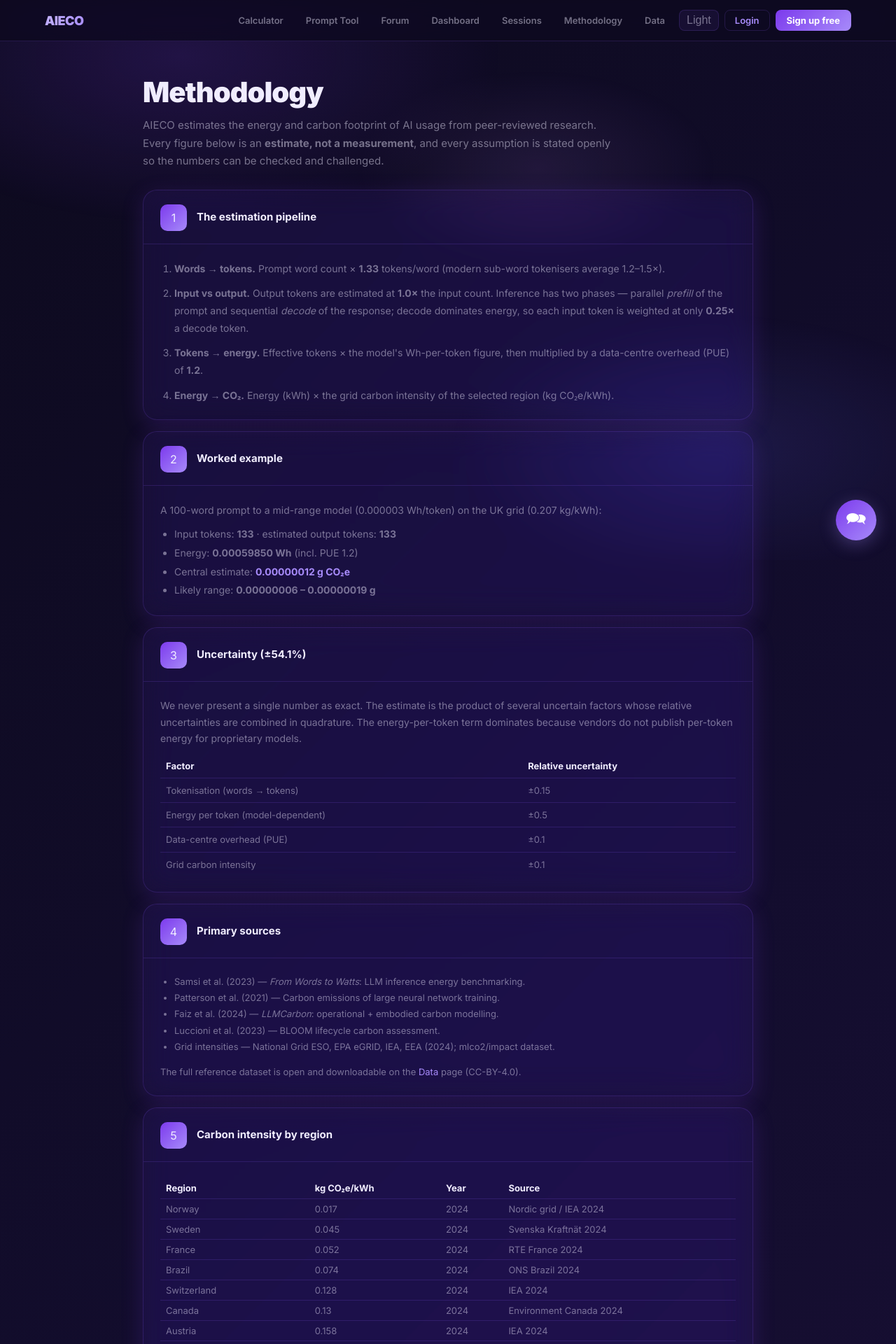
After one commit to Jkxlly/aieco, a Django app: page /methodology/ in a window 1280 px wide. The commit adds this page. Shown: the top 1920 px of the page at 70% size. Run offline with Django 4.2, Linux system fonts and the light colour scheme; data comes from the database, SQL or seed files in the repository.

Commit message:
Add methodology page, open data export, and rigorous emissions model
- methodology.py: single source of truth for all estimation assumptions
- PromptEmissions: input/output token split, PUE overhead, uncertainty bounds
- /methodology page: transparent formulas, sources, uncertainty, live data tables
- /data open dataset: CSV/JSON exports of all reference tables under CC-BY-4.0

Co-Authored-By: Claude Opus 4.8 <noreply@anthropic.com>

```diff
--- a/calculator/templates/calculator/base.html
+++ b/calculator/templates/calculator/base.html
@@ -24,6 +24,8 @@
       <a class="nav-link" href="{% url 'forum_list' %}">Forum</a>
       <a class="nav-link" href="{% url 'dashboard' %}">Dashboard</a>
       <a class="nav-link" href="{% url 'session_list' %}">Sessions</a>
+      <a class="nav-link" href="{% url 'methodology' %}">Methodology</a>
+      <a class="nav-link" href="{% url 'open_data' %}">Data</a>
 
       <!-- Dark / light mode toggle — preference saved to localStorage -->
       <button class="theme-toggle" id="themeToggle" title="Toggle dark / light mode" aria-label="Toggle theme">
--- /dev/null
+++ b/calculator/templates/calculator/methodology.html
@@ -0,0 +1,147 @@
+<!-- methodology.html — public, transparent documentation of the estimation method.
+     Generated from calculator/methodology.py and the live reference tables. -->
+{% extends 'calculator/base.html' %}
+{% block title %}Methodology — AIECO{% endblock %}
+{% block content %}
+<div style="max-width:920px;margin:0 auto;padding:48px 24px 100px;position:relative;z-index:1;">
+
+  <h1 style="font-size:clamp(24px,5vw,40px);font-weight:900;letter-spacing:-1px;margin-bottom:10px;">Methodology</h1>
+  <p style="font-size:15px;line-height:1.7;color:var(--muted);max-width:680px;">
+    AIECO estimates the energy and carbon footprint of AI usage from peer-reviewed
+    research. Every figure below is an <strong>estimate, not a measurement</strong>,
+    and every assumption is stated openly so the numbers can be checked and challenged.
+  </p>
+
+  <!-- ── The pipeline ──────────────────────────────────────────────────── -->
+  <div class="glass-panel" style="margin:28px 0 16px;">
+    <div class="panel-head"><div class="panel-head-icon">1</div><div><h2>The estimation pipeline</h2></div></div>
+    <div class="panel-body" style="font-size:14px;line-height:1.8;color:var(--muted);">
+      <ol style="padding-left:20px;display:flex;flex-direction:column;gap:10px;">
+        <li><strong>Words → tokens.</strong> Prompt word count × <strong>{{ tokens_per_word }}</strong> tokens/word
+            (modern sub-word tokenisers average 1.2–1.5×).</li>
+        <li><strong>Input vs output.</strong> Output tokens are estimated at
+            <strong>{{ output_ratio }}×</strong> the input count. Inference has two phases —
+            parallel <em>prefill</em> of the prompt and sequential <em>decode</em> of the response;
+            decode dominates energy, so each input token is weighted at only
+            <strong>{{ input_energy_weight }}×</strong> a decode token.</li>
+        <li><strong>Tokens → energy.</strong> Effective tokens × the model's Wh-per-token figure,
+            then multiplied by a data-centre overhead (PUE) of <strong>{{ pue }}</strong>.</li>
+        <li><strong>Energy → CO₂.</strong> Energy (kWh) × the grid carbon intensity of the
+            selected region (kg CO₂e/kWh).</li>
+      </ol>
+    </div>
+  </div>
+
+  <!-- ── Worked example ────────────────────────────────────────────────── -->
+  <div class="glass-panel" style="margin-bottom:16px;">
+    <div class="panel-head"><div class="panel-head-icon">2</div><div><h2>Worked example</h2></div></div>
+    <div class="panel-body" style="font-size:14px;line-height:1.9;color:var(--muted);">
+      A 100-word prompt to a mid-range model (0.000003 Wh/token) on the UK grid (0.207 kg/kWh):
+      <ul style="padding-left:20px;margin-top:8px;">
+        <li>Input tokens: <strong>{{ example.input_tokens }}</strong> · estimated output tokens: <strong>{{ example.output_tokens }}</strong></li>
+        <li>Energy: <strong>{{ example.energy_wh|floatformat:8 }} Wh</strong> (incl. PUE {{ example.pue }})</li>
+        <li>Central estimate: <strong style="color:var(--accent);">{{ example.co2_grams|floatformat:8 }} g CO₂e</strong></li>
+        <li>Likely range: <strong>{{ example.co2_grams_low|floatformat:8 }} – {{ example.co2_grams_high|floatformat:8 }} g</strong></li>
+      </ul>
+    </div>
+  </div>
+
+  <!-- ── Uncertainty ───────────────────────────────────────────────────── -->
+  <div class="glass-panel" style="margin-bottom:16px;">
+    <div class="panel-head"><div class="panel-head-icon">3</div><div><h2>Uncertainty (±{{ combined_uncertainty }}%)</h2></div></div>
+    <div class="panel-body" style="font-size:14px;line-height:1.7;color:var(--muted);">
+      <p style="margin-bottom:10px;">
+        We never present a single number as exact. The estimate is the product of several
+        uncertain factors whose relative uncertainties are combined in quadrature. The
+        energy-per-token term dominates because vendors do not publish per-token energy for
+        proprietary models.
+      </p>
+      <table style="width:100%;border-collapse:collapse;font-size:13px;">
+        <thead><tr style="text-align:left;color:var(--text);">
+          <th style="padding:6px 8px;">Factor</th><th style="padding:6px 8px;">Relative uncertainty</th>
+        </tr></thead>
+        <tbody>
+          {% for factor, value in uncertainty.items %}
+          <tr style="border-top:1px solid var(--glass-border);">
+            <td style="padding:6px 8px;">{{ factor }}</td>
+            <td style="padding:6px 8px;">±{{ value }}</td>
+          </tr>
+          {% endfor %}
+        </tbody>
+      </table>
+    </div>
+  </div>
+
+  <!-- ── Sources ───────────────────────────────────────────────────────── -->
+  <div class="glass-panel" style="margin-bottom:16px;">
+    <div class="panel-head"><div class="panel-head-icon">4</div><div><h2>Primary sources</h2></div></div>
+    <div class="panel-body" style="font-size:13px;line-height:1.8;color:var(--muted);">
+      <ul style="padding-left:20px;">
+        <li>Samsi et al. (2023) — <em>From Words to Watts</em>: LLM inference energy benchmarking.</li>
+        <li>Patterson et al. (2021) — Carbon emissions of large neural network training.</li>
+        <li>Faiz et al. (2024) — <em>LLMCarbon</em>: operational + embodied carbon modelling.</li>
+        <li>Luccioni et al. (2023) — BLOOM lifecycle carbon assessment.</li>
+        <li>Grid intensities — National Grid ESO, EPA eGRID, IEA, EEA (2024); mlco2/impact dataset.</li>
+      </ul>
+      <p style="margin-top:12px;">
+        The full reference dataset is open and downloadable on the
+        <a href="{% url 'open_data' %}" style="color:var(--accent);">Data</a> page (CC-BY-4.0).
+      </p>
+    </div>
+  </div>
+
+  <!-- ── Reference data tables ─────────────────────────────────────────── -->
+  <div class="glass-panel" style="margin-bottom:16px;">
+    <div class="panel-head"><div class="panel-head-icon">5</div><div><h2>Carbon intensity by region</h2></div></div>
+    <div class="panel-body" style="overflow-x:auto;">
+      <table style="width:100%;border-collapse:collapse;font-size:13px;color:var(--muted);">
+        <thead><tr style="text-align:left;color:var(--text);">
+          <th style="padding:6px 8px;">Region</th><th style="padding:6px 8px;">kg CO₂e/kWh</th>
+          <th style="padding:6px 8px;">Year</th><th style="padding:6px 8px;">Source</th>
+        </tr></thead>
+        <tbody>
+          {% for r in regions %}
+          <tr style="border-top:1px solid var(--glass-border);">
+            <td style="padding:6px 8px;">{{ r.region_name }}</td>
+            <td style="padding:6px 8px;">{{ r.carbon_intensity_kg_kwh }}</td>
+            <td style="padding:6px 8px;">{{ r.year_recorded }}</td>
+            <td style="padding:6px 8px;">{{ r.source }}</td>
+          </tr>
+          {% endfor %}
+        </tbody>
+      </table>
+    </div>
+  </div>
+
+  <div class="glass-panel" style="margin-bottom:16px;">
+    <div class="panel-head"><div class="panel-head-icon">6</div><div><h2>AI model energy figures</h2></div></div>
+    <div class="panel-body" style="overflow-x:auto;">
+      <table style="width:100%;border-collapse:collapse;font-size:13px;color:var(--muted);">
+        <thead><tr style="text-align:left;color:var(--text);">
+          <th style="padding:6px 8px;">Model</th><th style="padding:6px 8px;">Provider</th>
+          <th style="padding:6px 8px;">Wh/token</th><th style="padding:6px 8px;">Type</th>
+        </tr></thead>
+        <tbody>
+          {% for m in models %}
+          <tr style="border-top:1px solid var(--glass-border);">
+            <td style="padding:6px 8px;">{{ m.model_name }}</td>
+            <td style="padding:6px 8px;">{{ m.provider }}</td>
+            <td style="padding:6px 8px;">{{ m.wh_per_token }}</td>
+            <td style="padding:6px 8px;">{{ m.get_model_type_display }}</td>
+          </tr>
+          {% endfor %}
+        </tbody>
+      </table>
+      <p style="font-size:12px;margin-top:10px;opacity:.7;">
+        Per-token energy for closed models is inferred from comparable open-model benchmarks
+        and is the largest source of uncertainty — treat cross-provider comparisons as indicative.
+      </p>
+    </div>
+  </div>
+
+  <p style="font-size:12px;color:var(--muted);opacity:.6;margin-top:24px;text-align:center;">
+    Found an error or have a better source? Open a discussion on the
+    <a href="{% url 'forum_list' %}" style="color:var(--accent);">forum</a> — corrections are welcome.
+  </p>
+</div>
+{% endblock %}
--- a/calculator/urls.py
+++ b/calculator/urls.py
@@ -12,6 +12,13 @@ urlpatterns = [
     path('register/',                 views.register_view,   name='register'),
     path('login/',                    views.login_view,       name='login'),
     path('logout/',                   views.logout_view,      name='logout'),
+
+    # Methodology — public, transparent documentation of every assumption
+    path('methodology/',              views.methodology_view, name='methodology'),
+
+    # Open data — CC-BY dataset landing page + downloads
+    path('data/',                     views.open_data,        name='open_data'),
+    path('data/<str:table>.<str:fmt>', views.data_download,   name='data_download'),
 
     # Personal dashboard — aggregates monthly emissions data
     path('dashboard/',                views.dashboard,        name='dashboard'),
--- a/calculator/views.py
+++ b/calculator/views.py
@@ -7,7 +7,7 @@ from django.contrib.auth.decorators import login_required
 from django.contrib.auth.forms import AuthenticationForm
 from django.contrib import messages
 from django.db.models import Sum, Count
-from django.http import JsonResponse
+from django.http import JsonResponse, HttpResponse
 from django.views.decorators.csrf import csrf_protect
 from django.views.decorators.http import require_POST
 from django.views.decorators.csrf import csrf_exempt
@@ -17,8 +17,10 @@ from .models import (
     ForumPost, ForumComment
 )
 from .forms import RegisterForm, PromptSessionForm, ForumPostForm, ForumCommentForm
+from . import methodology as method
 import json
 import os
+import csv
 
 
 # ── Homepage ──────────────────────────────────────────────────────────────────
@@ -37,6 +39,122 @@ def home(request):
         'operations':      OperationType.objects.all().order_by('energy_mult'),
         'precision_types': PrecisionType.objects.all().order_by('energy_factor'),
     })
+
+
+# ── Methodology ─────────────────────────────────────────────────────────────
+def methodology_view(request):
+    """
+    Public methodology page. Renders every assumption, formula and data source
+    used by the calculator, generated from the same constants module and the
+    same database tables the calculator actually uses — so it can never drift
+    out of sync with the real computation. This transparency is what makes the
+    estimates defensible to reviewers and funders.
+    """
+    # Worked example so readers can follow the numbers end to end.
+    example = method.estimate_emissions(
+        word_count              = 100,
+        wh_per_token            = 0.0000030,   # a mid-range model
+        carbon_intensity_kg_kwh = 0.207,       # UK grid
+    )
+    return render(request, 'calculator/methodology.html', {
+        'tokens_per_word':    method.TOKENS_PER_WORD,
+        'input_energy_weight':method.INPUT_ENERGY_WEIGHT,
+        'output_ratio':       method.DEFAULT_OUTPUT_RATIO,
+        'pue':                method.DEFAULT_PUE,
+        'price':              method.ELECTRICITY_PRICE_GBP_PER_KWH,
+        'uncertainty':        method.UNCERTAINTY_COMPONENTS,
+        'combined_uncertainty': round(method.combined_relative_uncertainty() * 100, 1),
+        'example':            example,
+        'models':             AIModel.objects.all().order_by('provider', 'model_name'),
+        'regions':            CarbonRegion.objects.all().order_by('carbon_intensity_kg_kwh'),
+        'hardware':           HardwareSpec.objects.all().order_by('manufacturer', 'name'),
+        'operations':         OperationType.objects.all().order_by('energy_mult'),
+        'precision':          PrecisionType.objects.all().order_by('energy_factor'),
+    })
+
+
+# ── Open data export ──────────────────────────────────────────────────────────
+# Field sets exported for each reference table. Keeping this declarative means
+# the data page, CSV export and JSON export all stay consistent automatically.
+DATA_TABLES = {
+    'regions': {
+        'label':  'Carbon intensity by region',
+        'model':  CarbonRegion,
+        'fields': ['region_name', 'region_code', 'country_code',
+                   'carbon_intensity_kg_kwh', 'year_recorded', 'source'],
+        'order':  'carbon_intensity_kg_kwh',
+    },
+    'hardware': {
+        'label':  'Hardware power specifications',
+        'model':  HardwareSpec,
+        'fields': ['name', 'manufacturer', 'hardware_type', 'tdp_watts',
+                   'fp16_tflops', 'int8_tflops', 'memory_gb',
+                   'embodied_co2_kg', 'released_year'],
+        'order':  'name',
+    },
+    'models': {
+        'label':  'AI model energy figures',
+        'model':  AIModel,
+        'fields': ['model_name', 'provider', 'wh_per_token', 'context_window',
+                   'params_billions', 'training_co2_kg', 'model_type', 'released_year'],
+        'order':  'model_name',
+    },
+    'operations': {
+        'label':  'Operation energy multipliers',
+        'model':  OperationType,
+        'fields': ['name', 'slug', 'energy_mult', 'description'],
+        'order':  'energy_mult',
+    },
+    'precision': {
+        'label':  'Numeric precision energy factors',
+        'model':  PrecisionType,
+        'fields': ['name', 'slug', 'energy_factor', 'description'],
+        'order':  'energy_factor',
+    },
+}
+
+
+def open_data(request):
+    """Landing page describing the open dataset, its licence and downloads."""
+    tables = [{'key': k, 'label': v['label'], 'count': v['model'].objects.count(),
+               'fields': v['fields']} for k, v in DATA_TABLES.items()]
+    return render(request, 'calculator/open_data.html', {'tables': tables})
+
+
+def data_download(request, table, fmt):
+    """
+    Streams a reference table as CSV or JSON. Open data, CC-BY-4.0 — citable and
+    reusable by researchers and other tools. No auth required by design.
+    """
+    spec = DATA_TABLES.get(table)
+    if spec is None:
+        return JsonResponse({'error': 'Unknown table'}, status=404)
+
+    rows = spec['model'].objects.all().order_by(spec['order'])
+    fields = spec['fields']
+
+    if fmt == 'json':
+        payload = {
+            'dataset':  spec['label'],
+            'source':   'AIECO — aieco.uk',
+            'licence':  'CC-BY-4.0',
+            'fields':   fields,
+            'records':  [{f: getattr(r, f) for f in fields} for r in rows],
+        }
+        resp = JsonResponse(payload, json_dumps_params={'indent': 2})
+        resp['Content-Disposition'] = f'attachment; filename="aieco_{table}.json"'
+        return resp
+
+    if fmt == 'csv':
+        resp = HttpResponse(content_type='text/csv')
+        resp['Content-Disposition'] = f'attachment; filename="aieco_{table}.csv"'
+        writer = csv.writer(resp)
+        writer.writerow(fields)
+        for r in rows:
+            writer.writerow([getattr(r, f) for f in fields])
+        return resp
+
+    return JsonResponse({'error': 'Format must be csv or json'}, status=400)
 
 
 # ── Authentication ────────────────────────────────────────────────────────────
```
Also changed, not shown: calculator/methodology.py (added, +98 -0 lines), calculator/models.py (+31 -14 lines), calculator/templates/calculator/open_data.html (added, +40 -0 lines), calculator/templates/calculator/session_detail.html (+17 -4 lines), calculator/migrations/0003_promptemissions_uncertainty.py (added).
